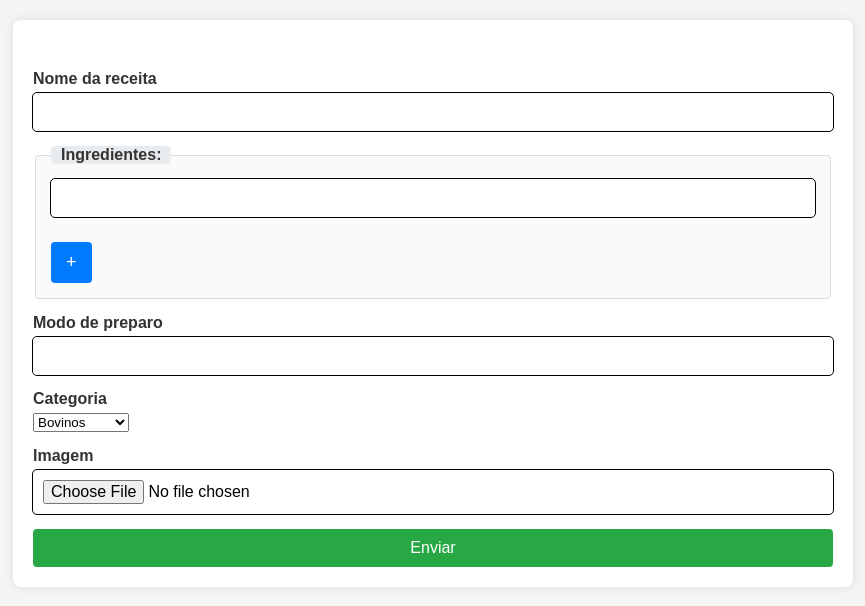
After one commit to EduardoWaski/Blog-Receitas, a Flask app: page /receitas/criar_receitas in a window 1280 px wide. The commit adds this page. Shown: the top 606 px of the page, without its empty margins (207-1072 px from the left). Run offline with Flask 3, Linux system fonts and the light colour scheme; the visitor is signed in with stand-in values (Sample User, id 1); parts of the project's set-up code (start-up, migrations or seed data) failed here and were passed over.

Commit message:
#37 Desevolvendo a página em que o usuário pode criar suas receitas

```diff
--- a/controller/recipe_page.py
+++ b/controller/recipe_page.py
@@ -1,17 +1,85 @@
-from flask import Blueprint, render_template, request
+from flask import Blueprint, render_template, request, send_file, flash, session, redirect, url_for
 from models.db_config import *
 from models.models import *
+from controller.auxiliar import *
+from io import BytesIO
+from bson import ObjectId
 
 recipe_page = Blueprint('recipe_page', __name__)
 
-
-@recipe_page.route("/receitas", methods = ["GET"])
-def recipe_page_get():
-    return render_template("recipe_page.html")
-
+# ---------------------------- ROTAS DAS RECEITAS --------------------------------------------
 
 @recipe_page.route("/receitas", methods = ["POST"])
 def recipe_page_post():
-    category_chosen = request.form.get("recipe")
-    category_recipes = list(recipes_collection.find({"category": category_chosen}))
+
+    # Verificando se há algum usuário logado
+    if not "username" in session:
+        return redirect(url_for("auth.login_signup"))
+
+    chosen_category = request.form.get("category").lower()
+    category_recipes = list(recipes_collection.find({"category": chosen_category}))
     return render_template("recipe_page.html", category_recipes = category_recipes) # A PRIMEIRA VAR É COMO VAI SER CHAMADA NO HTML E A SEGUNDA É A VARIAVEL DA ROTA
+
+# ---------------------------- ROTAS PARA CRIAR RECEITAS -----------------------------------------------------------------------
+
+@recipe_page.route("/receitas/criar_receitas", methods=["GET"])
+def add_recipes_get():
+
+    # Verificando se há algum usuário logado
+    if not "username" in session:
+        return redirect(url_for("auth.login_signup"))
+
+    session.pop('_flashes', None)
+    return render_template("add_recipe.html")
+
+
+
+@recipe_page.route("/receitas/criar_receitas", methods=["POST"])
+def add_recipes_post():
+
+    # Verificando se há algum usuário logado
+    if not "username" in session:
+        return redirect(url_for("auth.login_signup"))
+
+    form = request.form.to_dict()
+
+    if any_empty_value(form, False):
+        return render_template("add_recipe.html", empty_value=True)
+
+    # Recuperando os dados do formulário
+    inputed_name = form.get("name")
+    inputed_preparation = form.get("preparation")
+    inputed_category = form.get("category").lower()
+
+    # Salvando a imagem no gridfs e recuperando seu id
+    inputed_img = request.files['img'].read()
+    image_id = fs.put(inputed_img)
+
+    ingredients_list = []
+    user = users_collection.find_one({"username": session["username"]})
+
+    # Colocando os ingrendientes em uma lista própria
+    for key in form.keys():
+        if "recipe_ingredient" in key:
+            ingredients_list.append(form[key])
+
+    # Criando e armazenando a receita
+    new_recipe = Recipe(user['_id'], image_id, inputed_name, inputed_preparation, ingredients_list, inputed_category)
+    recipes_collection.insert_one(new_recipe.__dict__)
+
+    flash(f'Receita "{inputed_name}" criada com sucesso!')
+    return render_template("add_recipe.html")
+
+# -------------------------------------------- ROTA PARA RETORNAR A IMAGEM DAS RECEITAS NO <img> ---------------------------------------------
+
+@recipe_page.route("/get_image/<file_id>")
+def get_image(file_id):
+
+    # Verificando se há algum usuário logado
+    if not "username" in session:
+        return redirect(url_for("auth.login_signup"))
+
+    my_img = fs.get(ObjectId(file_id))
+    stream = BytesIO(my_img.read())
+
+    return send_file(stream, mimetype="image/png")
--- a/models/db_config.py
+++ b/models/db_config.py
@@ -1,4 +1,5 @@
 from pymongo import MongoClient
+import gridfs
 
 # Conectando ao mongo_db
 mongo_db = MongoClient("localhost", 27017)
@@ -10,3 +11,6 @@ database = mongo_db["blog_database"]
 users_collection = database["users"]
 recipes_collection = database["recipes"]
 comments_collection = database["comments"]
+
+# Instanciando o gridfs (usado para armazenamento de arquivos maior que 16MB - imagens, por exemplo)
+fs = gridfs.GridFS(database=database)
--- a/models/models.py
+++ b/models/models.py
@@ -6,8 +6,9 @@ class User:
         self.is_admin = is_admin
 
 class Recipe:
-    def __init__(self, image, name, preparation, ingredients, category):
-        self.image = image
+    def __init__(self, user_id, image_id, name, preparation, ingredients, category):
+        self.user = user_id
+        self.image_id = image_id
         self.name = name
         self.preparation = preparation
         self.ingredients = ingredients
--- /dev/null
+++ b/static/css/add_recipe.css
@@ -0,0 +1,122 @@
+/* Estiliza o corpo e o main */
+body {
+    font-family: Arial, sans-serif;
+    background-color: #f4f4f4;
+    margin: 0;
+    padding: 0;
+}
+
+main {
+    max-width: 800px;
+    margin: 20px auto;
+    padding: 20px;
+    background-color: #fff;
+    border-radius: 8px;
+    box-shadow: 0 0 10px rgba(0, 0, 0, 0.1);
+}
+
+/* Estiliza o formulário */
+.add_recipe_form {
+    display: flex;
+    flex-direction: column;
+}
+
+/* Estiliza os contêineres de entrada */
+.input_container {
+    margin-bottom: 15px;
+}
+
+.input_container label {
+    display: block;
+    margin-bottom: 5px;
+    font-weight: bold;
+    color: #333;
+}
+
+input {
+    width: 100%;
+    padding: 10px;
+    border-radius: 4px;
+    box-sizing: border-box;
+    font-size: 16px;
+    border: 0;
+    outline: 1px solid black;
+}
+
+input:focus {
+    outline: 3px solid black;
+}
+
+.no_display {
+    display: none;
+}
+
+.img_container {
+    display: block;
+
+}
+
+.img_container img {
+    height: auto;
+    width: auto;
+    max-height: 200px;
+    object-fit: cover;
+}
+
+/* Estiliza o fieldset */
+.ingredients_container {
+    border: 1px solid #ddd;
+    border-radius: 4px;
+    padding: 15px;
+    background-color: #fafafa;
+    margin-bottom: 15px;
+}
+
+/* Estiliza o legend */
+.ingredients_container legend {
+    font-weight: bold;
+    color: #333;
+    padding: 0 10px;
+    background-color: #e9ecef;
+    border-radius: 4px;
+}
+
+/* Estiliza o botão para adicionar ingredientes */
+.add_ingredient_btn {
+    display: inline-block;
+    padding: 10px 15px;
+    border: none;
+    border-radius: 4px;
+    background-color: #007bff;
+    color: #fff;
+    font-size: 18px;
+    cursor: pointer;
+    margin-top: 10px;
+    transition: background-color 0.3s;
+}
+
+.add_ingredient_btn:hover {
+    background-color: #0056b3;
+}
+
+/* Estiliza o botão de envio */
+button[type="submit"] {
+    padding: 10px 20px;
+    border: none;
+    border-radius: 4px;
+    background-color: #28a745;
+    color: #fff;
+    font-size: 16px;
+    cursor: pointer;
+    transition: background-color 0.3s;
+}
+
+button[type="submit"]:hover {
+    background-color: #218838;
+}
+
+.flash_msg {
+    color: rgb(3, 110, 3);
+    font-weight: bold;
+    margin: 0 0 30px 0;
+}
--- /dev/null
+++ b/templates/add_recipe.html
@@ -0,0 +1,63 @@
+<!DOCTYPE html>
+<html lang="en">
+<head>
+    <meta charset="UTF-8">
+    <meta name="viewport" content="width=device-width, initial-scale=1.0">
+    <title>Crie suas receitas!</title>
+
+    <link rel="stylesheet" href="../static/css/add_recipe.css">
+</head>
+<body>
+    <main>
+
+        {% with messages = get_flashed_messages() %}
+            <p class="flash_msg">{{messages[-1]}}</p>
+        {% endwith %}
+
+        <form class="add_recipe_form" method="post" action="/receitas/criar_receitas" enctype="multipart/form-data">
+            <div class="input_container">
+                <label>Nome da receita</label>
+                <input type="text" name="name">
+            </div>
+
+            <fieldset class="ingredients_container">
+                <legend>Ingredientes:</legend>
+
+                <div class="input_container">
+                    <input type="text" name="recipe_ingredient1">
+                </div>
+
+                <button type="button" class="add_ingredient_btn">+</button>
+            </fieldset>
+
+            <div class="input_container">
+                <label>Modo de preparo</label>
+                <input type="text" name="preparation">
+            </div>
+
+            <div class="input_container">
+                <label>Categoria</label>
+                <select name="category" id="category">
+                    <optgroup label = "Receitas">
+                        <option value="Bovinos">Bovinos</option>
+                        <option value="Pescados">Pescados</option>
+                        <option value="Aves">Aves</option>
+                        <option value="Bolos">Bolos</option>
+                        <option value="Doces">Doces</option>
+                    </optgroup>
+                </select>
+            </div>
+
+            <div class="input_container">
+                <label>Imagem</label>
+                <input class="img_input" type="file" name="img" accept="image/*">
+                <div class="img_container"></div>
+            </div>
+
+            <button type="submit">Enviar</button>
+        </form>
+    </main>
+
+    <script src="../static/js/add_recipe.js"></script>
+</body>
+</html>
--- a/templates/base_header_footer.html
+++ b/templates/base_header_footer.html
@@ -20,7 +20,7 @@
             <form class="header_form" method="post" action="/receitas">
                 <li class="ul_option"><img src="../static/img/fork.png" alt="Ícone de garfo">
                     <div class="form_select">
-                        <select name="recipe" id="recipe" >
+                        <select name="category" id="category" >
                             <optgroup label = "Receitas">
                                 <option value="Bovinos">Bovinos</option>
                                 <option value="Pescados">Pescados</option>
@@ -34,6 +34,7 @@
                 </li>
             </form>
 
+            <li class="ul_option"><a href="/receitas/criar_receitas"><img src="../static/img/recipe_icon.png" alt="Ícone de um livro de receitas">Criar minha receita</a></li>
             <li class="ul_option"><a href="/perfil"><img src="../static/img/profile.png" alt="Ícone de usuário">{{ session["username"] }}</a></li>
             <li class="ul_option"><a href="/logout" class="logout_btn">Logout</a></li>
         </ul>
```
Also changed, not shown: controller/auxiliar.py (+10 -0 lines), controller/profile.py (+9 -5 lines), static/css/index.css (+0 -97 lines), static/css/recipe_page.css (+10 -0 lines), static/js/add_recipe.js (added, +67 -0 lines), templates/recipe_page.html (+8 -3 lines), static/img/recipe_icon.png (added).
